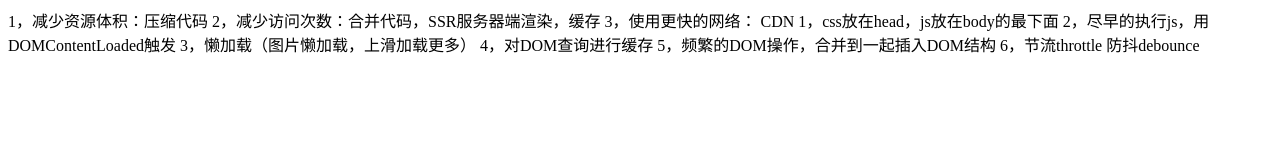
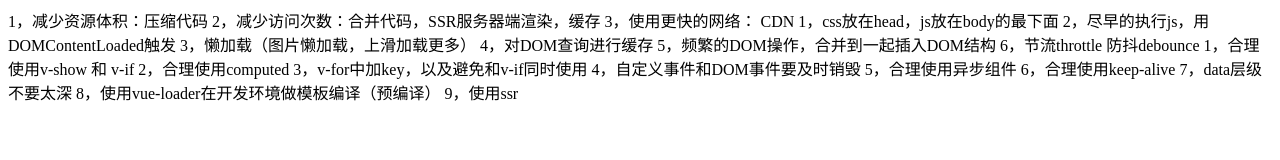
Before and after one commit to Ek7ay/interview, a plain HTML site: page 性能优化.html in a window 1280 px wide. Drawn offline with Linux system fonts and the light colour scheme.

Commit message:
vue常见的性能优化

```diff
--- a/性能优化.html
+++ b/性能优化.html
@@ -22,5 +22,18 @@
         4，对DOM查询进行缓存
         5，频繁的DOM操作，合并到一起插入DOM结构
         6，节流throttle 防抖debounce
+
+        <!-- vue常见性能优化 -->
+        1，合理使用v-show 和 v-if
+        2，合理使用computed
+        3，v-for中加key，以及避免和v-if同时使用
+        4，自定义事件和DOM事件要及时销毁
+        5，合理使用异步组件
+        6，合理使用keep-alive
+        7，data层级不要太深
+        8，使用vue-loader在开发环境做模板编译（预编译）
+        9，使用ssr
+
+
 </body>
 </html>
```
